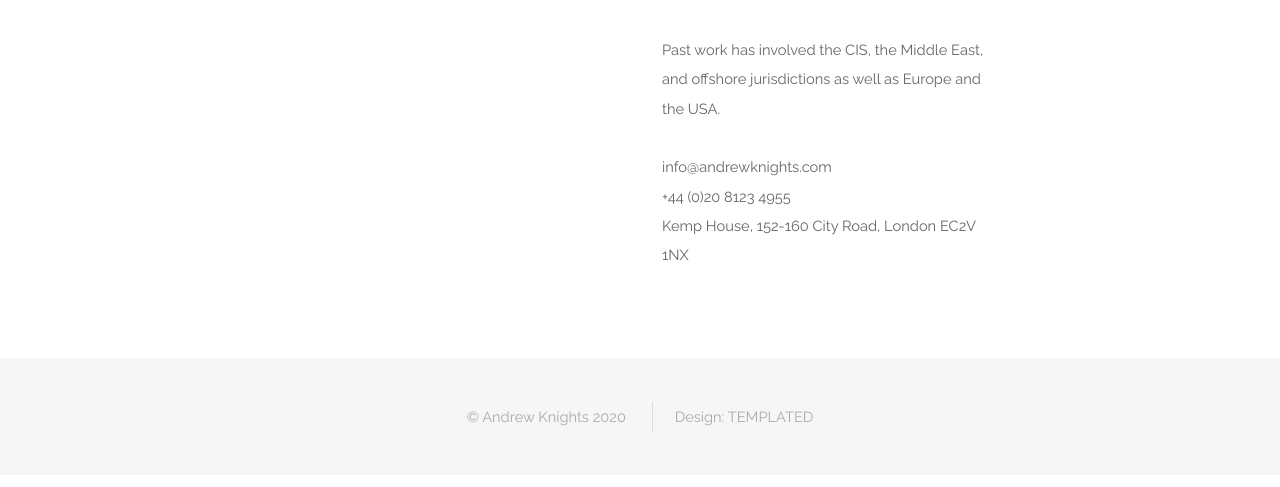
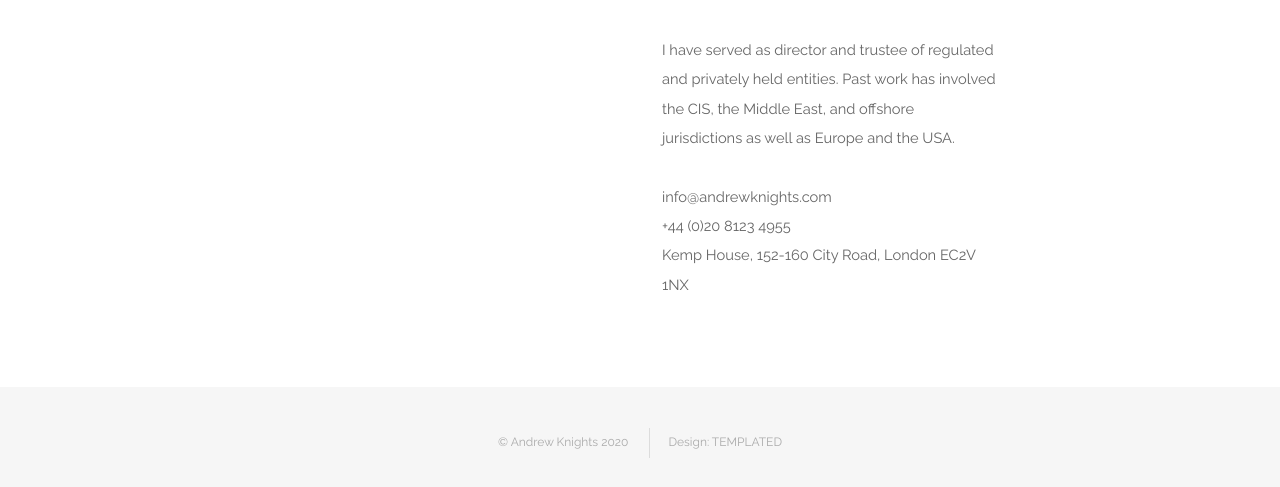
Before and after one commit to SilverAlexander/SilverAlexander.github.io, a plain HTML site: page index.html in a window 1280 px wide. Shown: the part 779-1266 px from the top of the page. Drawn offline with Linux system fonts and the light colour scheme.

Commit message:
bio and font

```diff
--- a/assets/css/main.css
+++ b/assets/css/main.css
@@ -3216,6 +3216,7 @@
 			margin: 1em 0;
 			padding: 0;
 			text-align: center;
+			font-size: 12px;
 		}
 
 			#footer .copyright li {
--- a/index.html
+++ b/index.html
@@ -44,7 +44,7 @@
 							</div>
 							<div class="6u$ 12u$(medium)">
 								<p>I have been advising companies, individuals, financial institutions and family offices for over 20 years, on a wide variety of transactions and negotiations. My advice is founded on intellectual rigour, discretion, and innovative solutions.  </p>
-								<p>Past work has involved the CIS, the Middle East, and offshore jurisdictions as well as Europe and the USA.</p>
+								<p>I have served as director and trustee of regulated and privately held entities.  Past work has involved the CIS, the Middle East, and offshore jurisdictions as well as Europe and the USA.</p>
 								<p>info@andrewknights.com <br>+44 (0)20 8123 4955  <br>Kemp House, 152-160 City Road, London EC2V 1NX</p>
 
 							</div>
```
